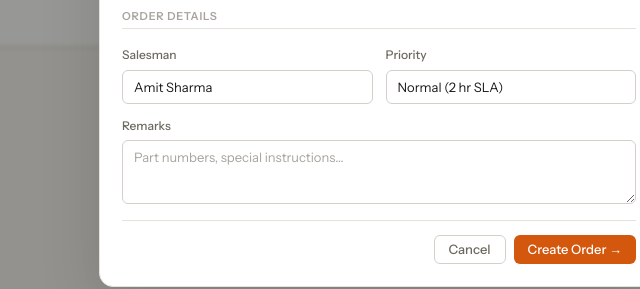
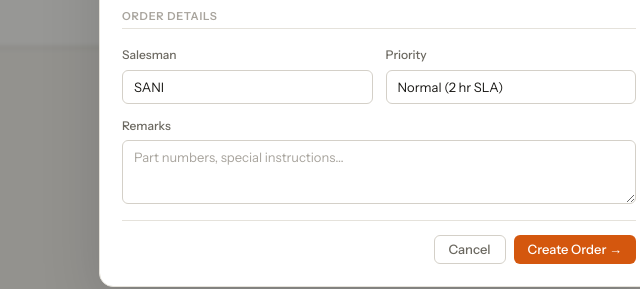
Before and after one commit to ankurguptaps79-pixel/oms-ps, a plain HTML site: page index.html in a window 1280 px wide. Both pictures are taken after a click on the button "+ New Order". Shown: the part 428-717 px from the top of the page, 261-901 px from the left. Drawn offline with Linux system fonts and the light colour scheme; no server answers.

Commit message:
Update index.html

```diff
--- a/index.html
+++ b/index.html
@@ -234,10 +234,10 @@
         <div class="field">
           <label class="label">Salesman</label>
           <select class="select" id="f-salesman">
-            <option>Amit Sharma</option>
-            <option>Vijay Gupta</option>
-            <option>Rohit Tiwari</option>
-            <option>Deepak Yadav</option>
+            <option>SANI </option>
+            <option>ANKUR</option>
+            <option>PRADEEP JI </option>
+            <option>DEEPAK JI</option>
             <option>Self / Direct</option>
           </select>
         </div>
```
